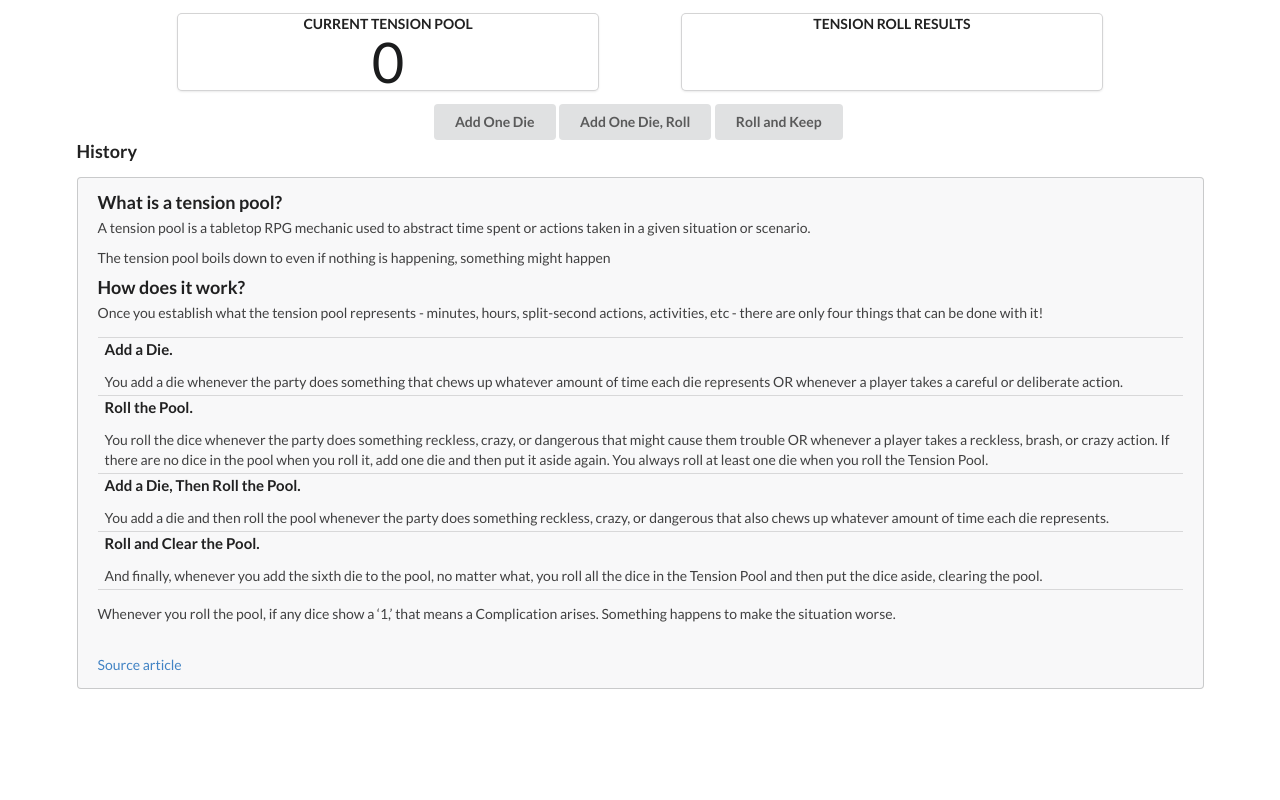
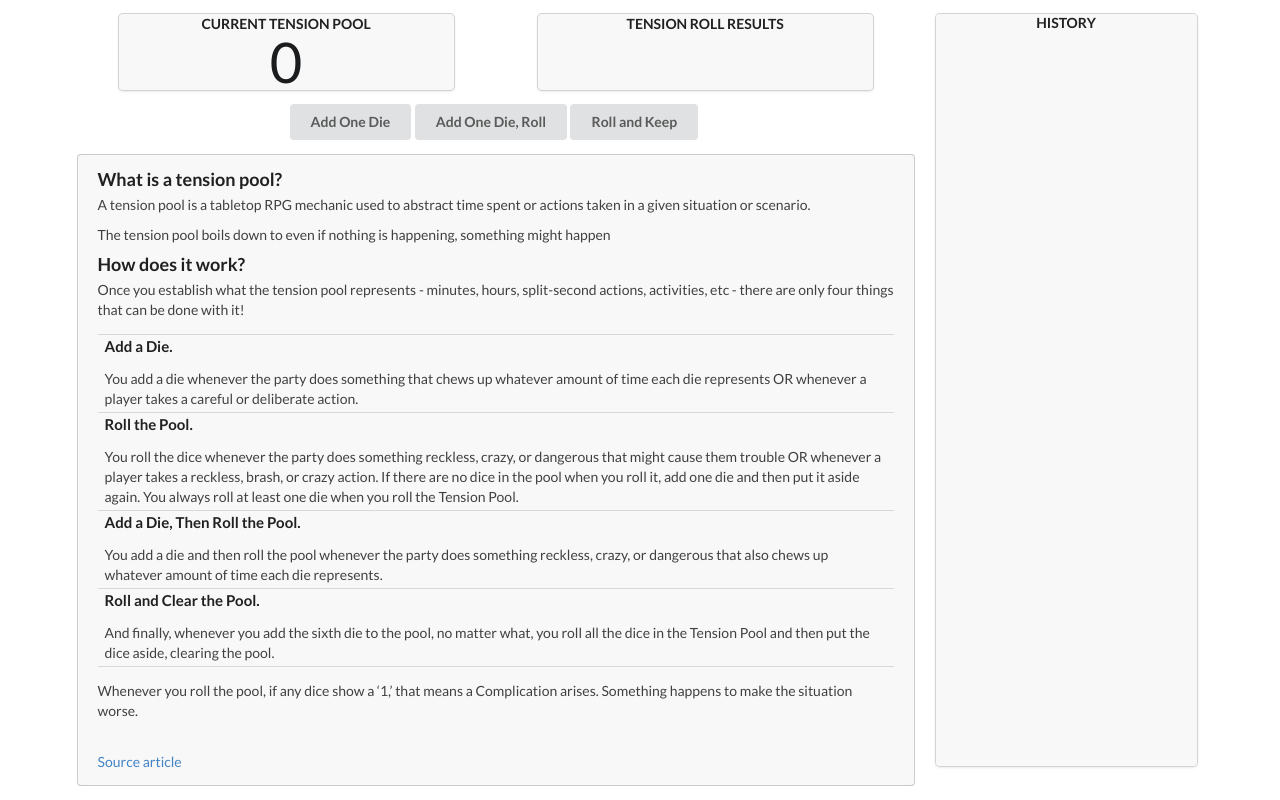
Before and after one commit to abonnell/tension-node, a React (Create React App) app: page / in a window 1280 px wide. Built offline with nearby package versions, Linux system fonts and the light colour scheme.

Commit message:
fully styled history tab

```diff
--- a/src/App.css
+++ b/src/App.css
@@ -12,6 +12,19 @@
   justify-content: center;
 }
 
+.history-container {
+  display: flex;
+  flex-direction: row;
+  justify-content: center;
+  width: 100%;
+  height: 54.7em;
+}
+
+.history-container .ui.card {
+  margin-left: -1em;
+  margin-right: 0em;
+}
+
 .ui-button {
   margin-left: 1em;
   margin-right: 1em;
--- a/src/App.jsx
+++ b/src/App.jsx
@@ -3,7 +3,7 @@ import './App.css';
 import React, { useState, useEffect } from 'react';
 import TensionButton from './Components/TensionButton/TensionButton';
 import TensionCard from './Components/TensionCard/TensionCard';
-import RollHistory from './Components/RollHistory.jsx';
+import RollHistory from './Components/RollHistory/RollHistory';
 import Usage from './Components/Usage/Usage';
 
 const App = () => {
@@ -57,7 +57,8 @@ const App = () => {
   }, [currentPool]);
 
   return (
-    <div className='ui container my-container '>
+    <div className='ui container grid my-container '>
+      <div className='twelve wide column'>
         <div className='card-container'>
           <TensionCard label='Current Tension Pool' value={currentPool} />
           <TensionCard
@@ -73,13 +74,17 @@ const App = () => {
           />
           <TensionButton buttonName='Roll and Keep' onClick={rollAndKeep} />
         </div>
+        <div className='usage-container'>
+          <Usage />
+        </div>
+      </div>
+
       {/*TODO implement rollResults history logging. Requires redux?*/}
       {/* Cant get this to work. Will need to revisit at later date. */}
+      <div className='four wide column'>
         <div className='history-container'>
           <RollHistory result={rollResults} />
         </div>
-      <div className='usage-container'>
-        <Usage />
       </div>
     </div>
   );
--- /dev/null
+++ b/src/Components/RollHistory/RollHistory.css
@@ -0,0 +1,30 @@
+.hist-list {
+  display: flex;
+  justify-content: space-around;
+  height: 100%;
+  width: 100%;
+  margin-top: 1em;
+  overflow-y: scroll;
+  background-color: #f8f8f9;
+}
+
+.hist-list h3 {
+  display: flex;
+  justify-content: center;
+  margin-bottom: 0.5em;
+  font-weight: 700;
+  text-transform: uppercase;
+  font-size: 1em;
+}
+
+.hist-list .item {
+  width: 100%;
+}
+
+.hist-list p {
+  font-size: 1.5em;
+  margin-bottom: 0em;
+  margin-left: 0.5em;
+  margin-right: 0.5em;
+  border-bottom: 1px solid rgba(130, 130, 130, 0.5);
+}
--- a/src/Components/RollHistory.jsx
+++ b/src/Components/RollHistory/RollHistory.jsx
@@ -1,4 +1,6 @@
 import React, { useState, useEffect } from 'react';
+
+import './RollHistory.css';
 
 //pass rollResults or rollHistory as prop
 // set rollHistory state = array
@@ -13,14 +15,20 @@ const RollHistory = ({ result }) => {
   }, [result]);
 
   const renderHistory = history.map(item => {
-    return <ul key={result + 1 * Math.random()}>{item.join(', ')}</ul>;
+    if (item.length === 0) {
+      return;
+    }
+
+    return <p key={result + 1 * Math.random()}>{item.join(', ')}</p>;
   });
 
   return (
-    <div className='ui container'>
-      <div className='item'>
-        <h3>History</h3>
-        <div>{renderHistory}</div>
+    <div className='ui card'>
+      <div className='ui list hist-list'>
+        <div className='item'>
+          <h3>History</h3>
+          {renderHistory}
+        </div>
       </div>
     </div>
   );
--- a/src/Components/TensionCard/TensionCard.css
+++ b/src/Components/TensionCard/TensionCard.css
@@ -4,6 +4,7 @@
   margin-right: 3em;
   margin-left: 3em;
   width: 30em;
+  background-color: #f8f8f9;
 }
 
 .ui.card:first-child {
```
Lines whose indentation alone changed are shown as unchanged.
